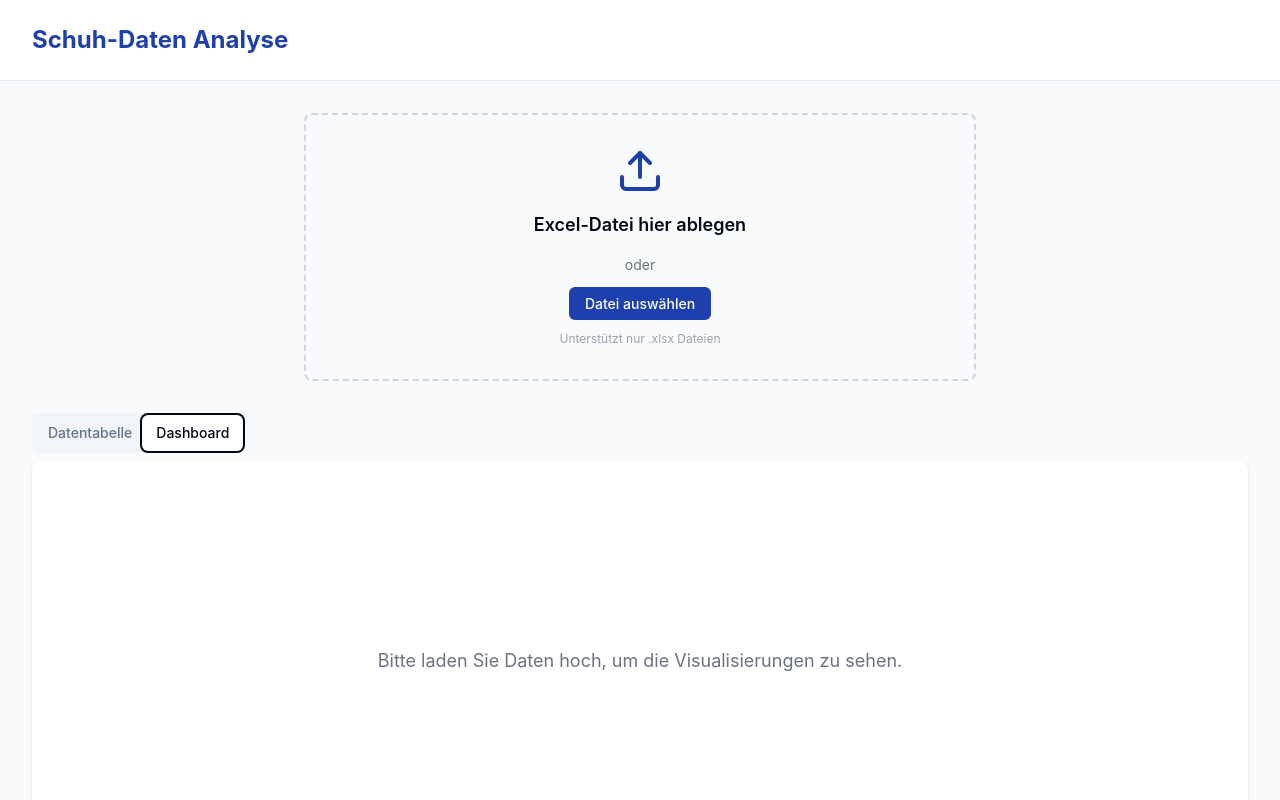
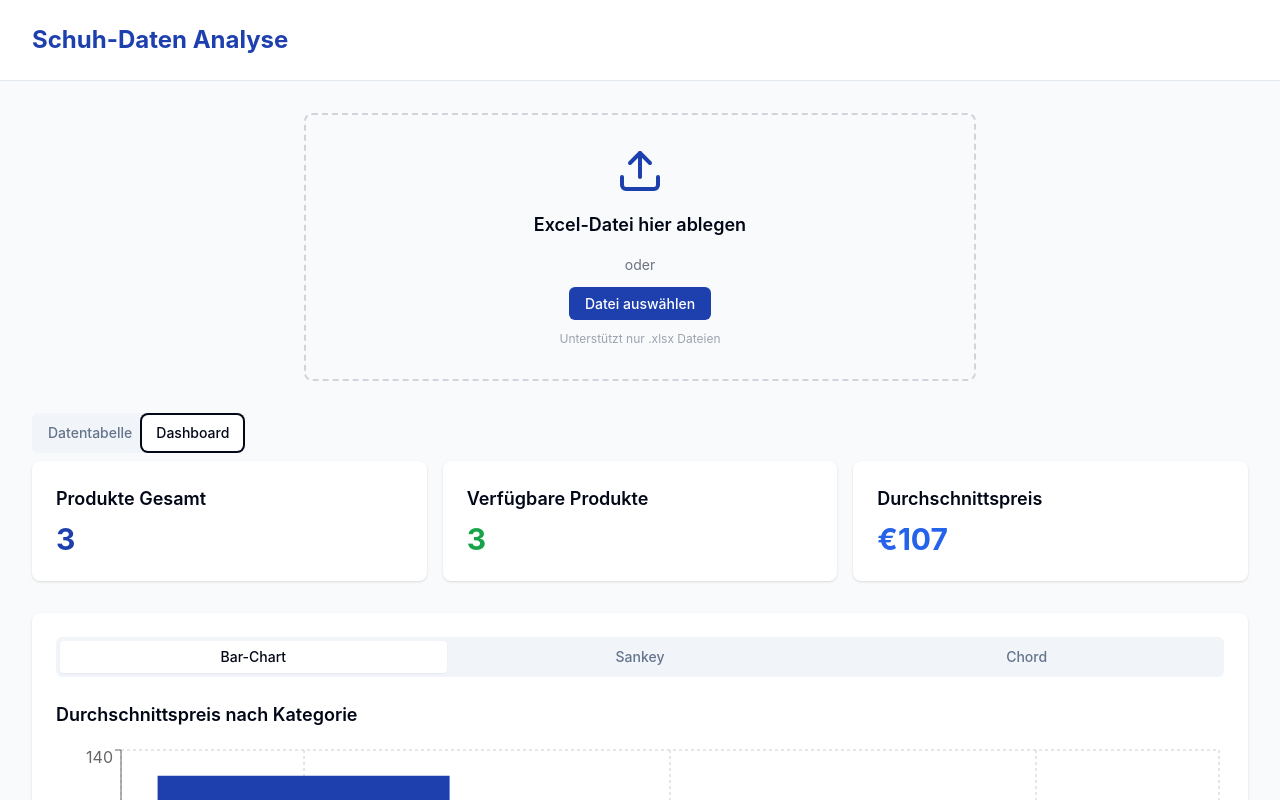
Before and after one commit to MrDio/shoe-insight-visualizer, a React (Vite) app: page / in a window 1280 px wide. Both pictures are taken after a click on the tab "Dashboard". Shown: the top 800 px of the page. Built offline with nearby package versions, Linux system fonts and the light colour scheme.

Commit message:
Add mock data to charts
Display mock data in the charts before any data is uploaded. Ensure that the mock data is replaced with real data once it is uploaded.
[skip gpt_engineer]

```diff
--- a/src/components/Dashboard.tsx
+++ b/src/components/Dashboard.tsx
@@ -19,18 +19,49 @@ interface DashboardProps {
   data: ShoeData[];
 }
 
+// Mock data for initial display
+const mockData: ShoeData[] = [
+  {
+    id: "mock-1",
+    name: "Nike Air Max",
+    category: "Sneaker",
+    size: "42",
+    price: 129.99,
+    availability: 1,
+    country_code: "DE",
+    currency: "EUR",
+    date: new Date().toISOString().split('T')[0],
+  },
+  {
+    id: "mock-2",
+    name: "Adidas Superstar",
+    category: "Lifestyle",
+    size: "41",
+    price: 99.99,
+    availability: 1,
+    country_code: "DE",
+    currency: "EUR",
+    date: new Date().toISOString().split('T')[0],
+  },
+  {
+    id: "mock-3",
+    name: "Puma RS-X",
+    category: "Sport",
+    size: "43",
+    price: 89.99,
+    availability: 1,
+    country_code: "DE",
+    currency: "EUR",
+    date: new Date().toISOString().split('T')[0],
+  }
+];
+
 export const Dashboard = ({ data }: DashboardProps) => {
-  // Early return if no data is present
-  if (!data || data.length === 0) {
-    return (
-      <div className="flex items-center justify-center h-[400px] bg-white rounded-lg shadow">
-        <p className="text-lg text-gray-500">Bitte laden Sie Daten hoch, um die Visualisierungen zu sehen.</p>
-      </div>
-    );
-  }
+  // Use mock data if no real data is present
+  const displayData = data.length > 0 ? data : mockData;
 
-  // Calculate averages only if we have data
-  const averagePricesByCategory = data.reduce((acc, item) => {
+  // Calculate averages for the current display data
+  const averagePricesByCategory = displayData.reduce((acc, item) => {
     if (!acc[item.category]) {
       acc[item.category] = { total: 0, count: 0 };
     }
@@ -45,20 +76,20 @@ export const Dashboard = ({ data }: DashboardProps) => {
   }));
 
   // Calculate total statistics
-  const totalProducts = data.length;
-  const availableProducts = data.filter(item => item.availability === 1).length;
-  const averagePrice = Math.round(data.reduce((sum, item) => sum + item.price, 0) / data.length);
+  const totalProducts = displayData.length;
+  const availableProducts = displayData.filter(item => item.availability === 1).length;
+  const averagePrice = Math.round(displayData.reduce((sum, item) => sum + item.price, 0) / displayData.length);
 
   // Prepare Sankey data
-  const categories = [...new Set(data.map(d => d.category))];
-  const sizes = [...new Set(data.map(d => d.size))];
+  const categories = [...new Set(displayData.map(d => d.category))];
+  const sizes = [...new Set(displayData.map(d => d.size))];
 
   const sankeyData = {
     nodes: [
       ...categories.map(id => ({ id })),
       ...sizes.map(id => ({ id }))
     ],
-    links: data.reduce((acc, item) => {
+    links: displayData.reduce((acc, item) => {
       const existingLink = acc.find(l =>
         l.source === item.category && l.target === item.size
       );
@@ -80,10 +111,10 @@ export const Dashboard = ({ data }: DashboardProps) => {
   const chordData = categories.map(cat1 =>
     categories.map(cat2 => {
       if (cat1 === cat2) return 0;
-      const price1 = data
+      const price1 = displayData
         .filter(d => d.category === cat1)
         .reduce((sum, d) => sum + d.price, 0);
-      const price2 = data
+      const price2 = displayData
         .filter(d => d.category === cat2)
         .reduce((sum, d) => sum + d.price, 0);
       return Math.round((price1 + price2) / 2);
```
